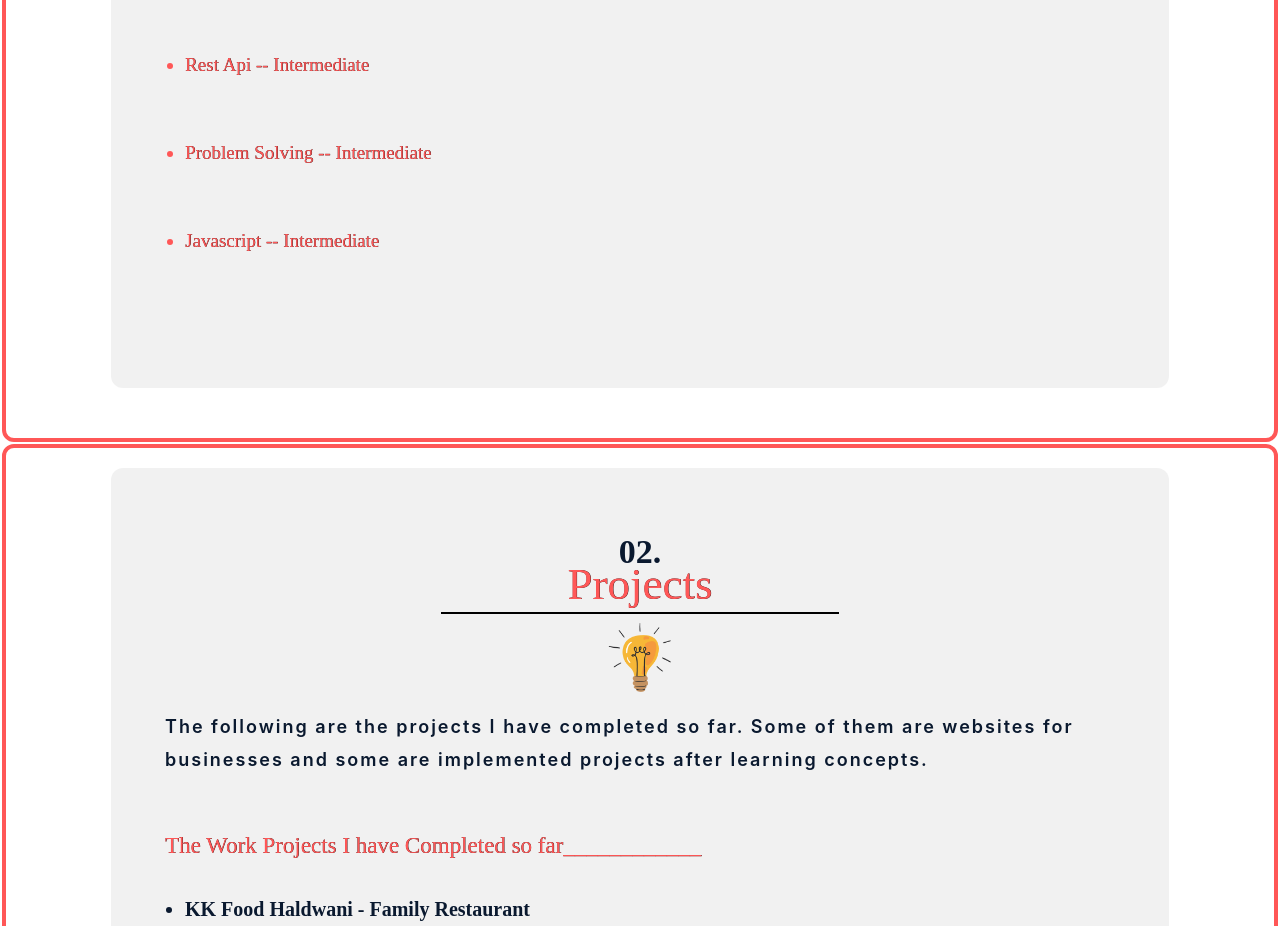
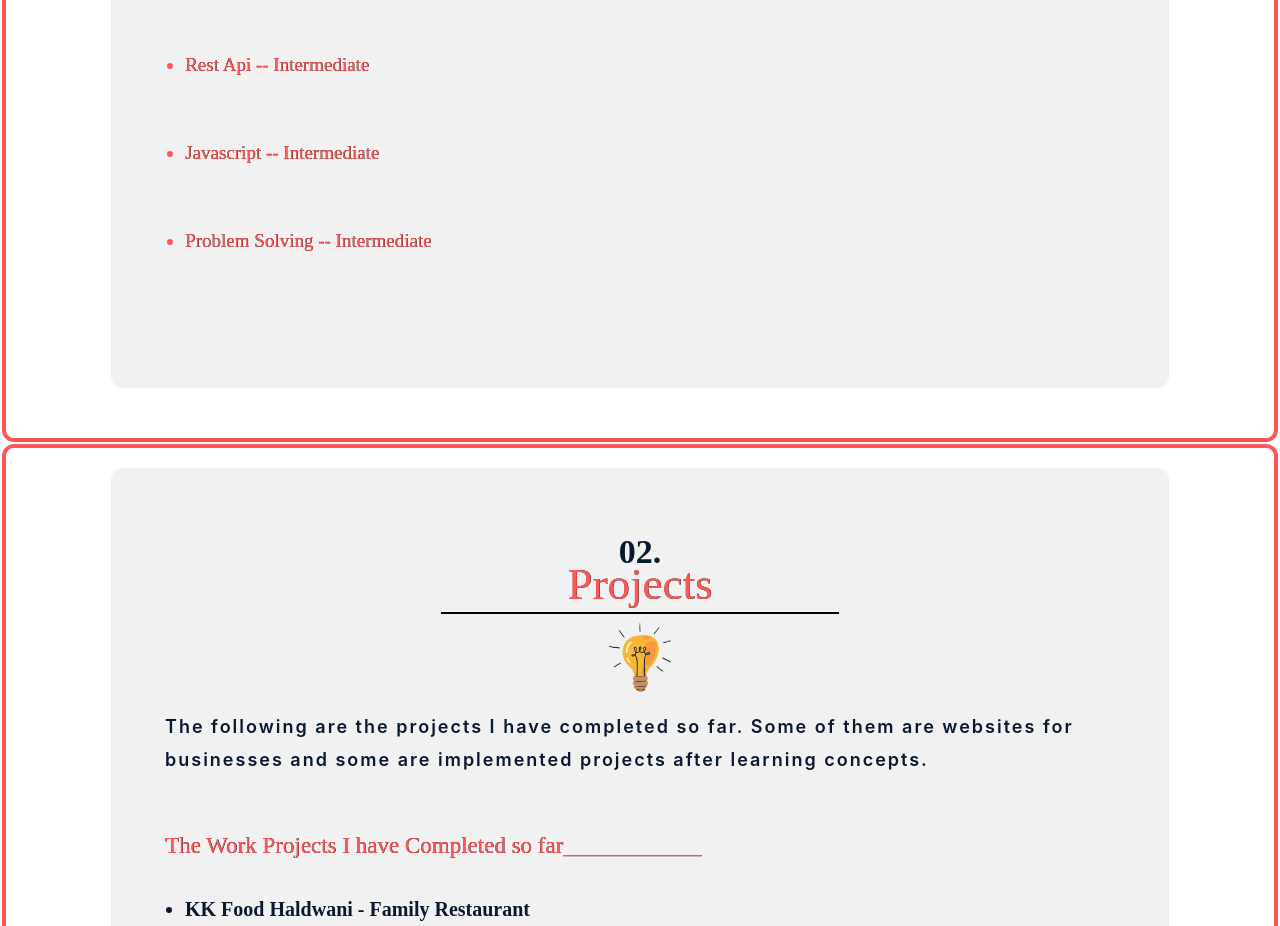
Before and after one commit to ankitsingh2105/Portfolio, a React (Create React App) app: page / in a window 1280 px wide. Shown: the part 2660-3586 px from the top of the page. Built offline with nearby package versions, Linux system fonts and the light colour scheme; a web font is replaced by a local one.

Commit message:
added certificate

```diff
--- a/src/COMPONENTS/Newhome.jsx
+++ b/src/COMPONENTS/Newhome.jsx
@@ -372,8 +372,8 @@ export default function Newhome() {
                     </div>
                     <ul className='lost'>
                         <li className='hack' style={greetingstyle}> <a href="https://www.hackerrank.com/certificates/d7f5c7a96e11" className='certificate' target="_blank" rel="noopener noreferrer" style={greetingstyle}>Rest Api -- Intermediate</a> </li>
+                        <li className='hack' style={greetingstyle}> <a href="https://www.hackerrank.com/certificates/d361cc12a646" className='certificate' target="_blank" rel="noopener noreferrer" style={greetingstyle}>Javascript -- Intermediate</a></li>
                         <li className='hack' style={greetingstyle}> <a href="https://www.hackerrank.com/certificates/4c12a2eeb3aa" className='certificate' target="_blank" rel="noopener noreferrer" style={greetingstyle}>Problem Solving -- Intermediate</a></li>
-                        <li className='hack' style={greetingstyle}> <a href="https://www.hackerrank.com/certificates/d361cc12a646" className='certificate' target="_blank" rel="noopener noreferrer" style={greetingstyle}>Javascript -- Intermediate</a></li>
                     </ul>
                     <br></br>
                     <br></br>
```
